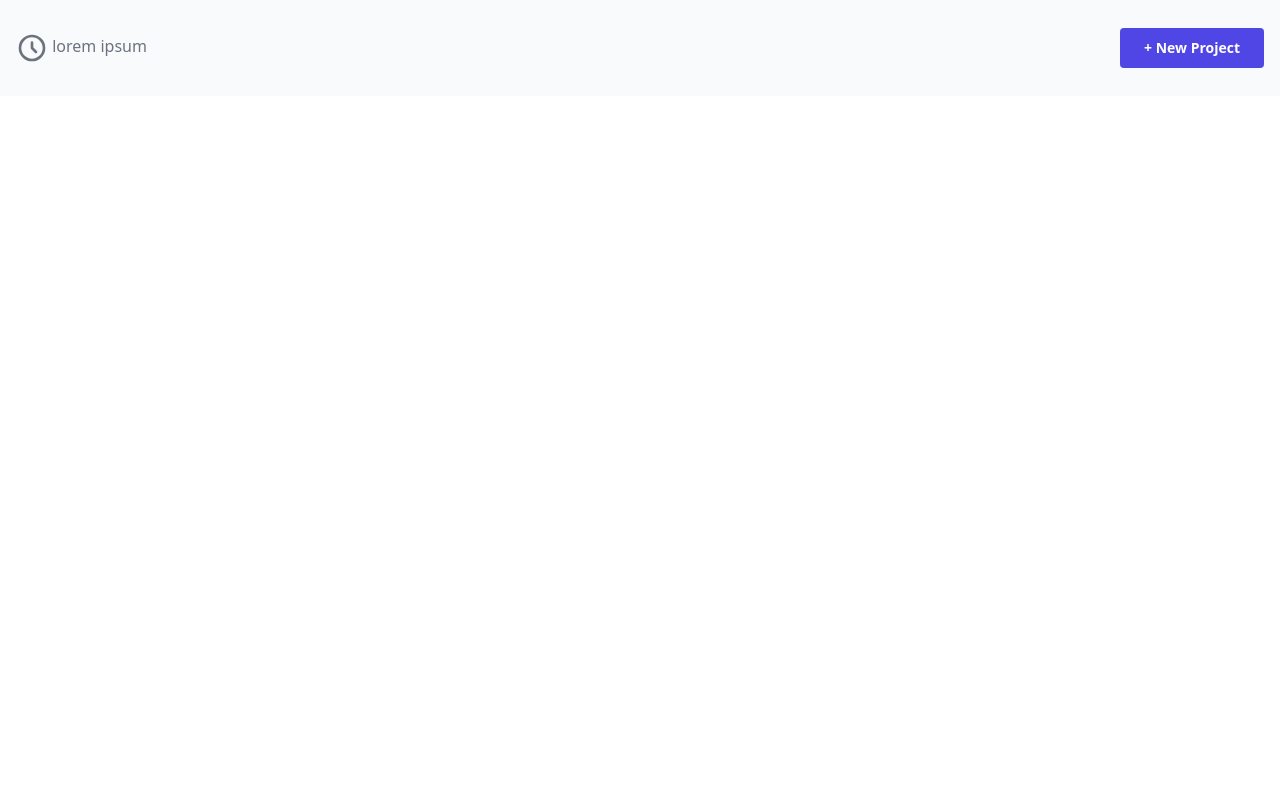
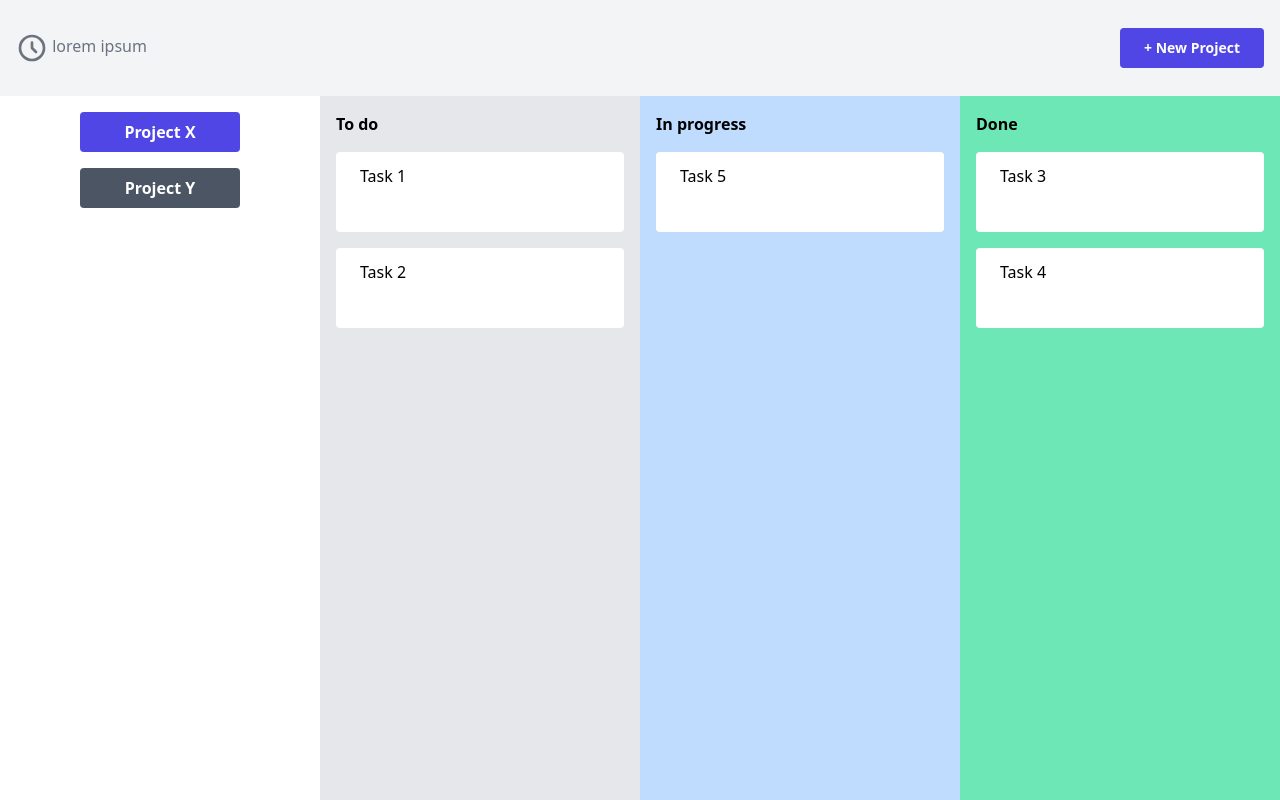
Before and after one commit to adonis-on-github/js-fullstack-assignment-01, a website: page public/index.html in a window 1280 px wide. Drawn offline with nearby package versions, Linux system fonts and the light colour scheme; files that its build step writes are made by us from their sources.

Commit message:
Add content

```diff
--- a/public/index.html
+++ b/public/index.html
@@ -10,7 +10,10 @@
 </head>
 
 <body>
-    <header class="flex items-center justify-between h-24 px-4 bg-gray-50">
+    <div class="grid min-h-screen grid-flow-col gap-0 bg-green-300 grid-rows-layout grid-cols-layout auto-cols-layout">
+
+        <header class="flex items-center justify-between px-4 bg-gray-100 col-span-full">
+            <!-- logo -->
             <div class="text-gray-500">
                 <svg xmlns="http://www.w3.org/2000/svg" fill="none" viewBox="0 0 24 24" stroke="currentColor"
                     class="inline-block w-8 h-8">
@@ -20,10 +23,38 @@
                 <span>lorem ipsum</span>
             </div>
 
-        <button class="h-10 px-6 py-2 text-sm font-semibold text-white bg-indigo-600 rounded hover:bg-indigo-500">+ New
-            Project</button>
+            <button
+                class="h-10 px-6 py-2 text-sm font-semibold text-white bg-indigo-600 rounded w-30 hover:bg-indigo-500">
+                + New Project
+            </button>
         </header>
 
+        <aside class="flex flex-col items-center p-4 space-y-4 bg-white">
+            <button class="w-40 h-10 px-6 font-semibold text-white bg-indigo-600 rounded hover:bg-indigo-500">Project X</button>
+
+            <button class="w-40 h-10 px-6 font-semibold text-white bg-gray-600 rounded hover:bg-gray-500 ">Project Y</button>
+        </aside>
+
+        <div class="flex flex-col items-stretch p-4 space-y-4 bg-gray-200">
+            <h2 class="self-start font-bold">To do</h2>
+
+            <div class="h-20 px-6 py-3 bg-white rounded">Task 1</div>
+            <div class="h-20 px-6 py-3 bg-white rounded">Task 2</div>
+        </div>
+
+        <div class="flex flex-col items-stretch p-4 space-y-4 bg-blue-200">
+            <h2 class="self-start font-bold">In progress</h2>
+
+            <div class="h-20 px-6 py-3 bg-white rounded">Task 5</div>
+        </div>
+
+        <div class="flex flex-col items-stretch p-4 space-y-4 bg-green-300">
+            <h2 class="self-start font-bold">Done</h2>
+
+            <div class="h-20 px-6 py-3 bg-white rounded">Task 3</div>
+            <div class="h-20 px-6 py-3 bg-white rounded">Task 4</div>
+        </div>
+    </div>
 
 </body>
 
```
Lines whose indentation alone changed are shown as unchanged.
